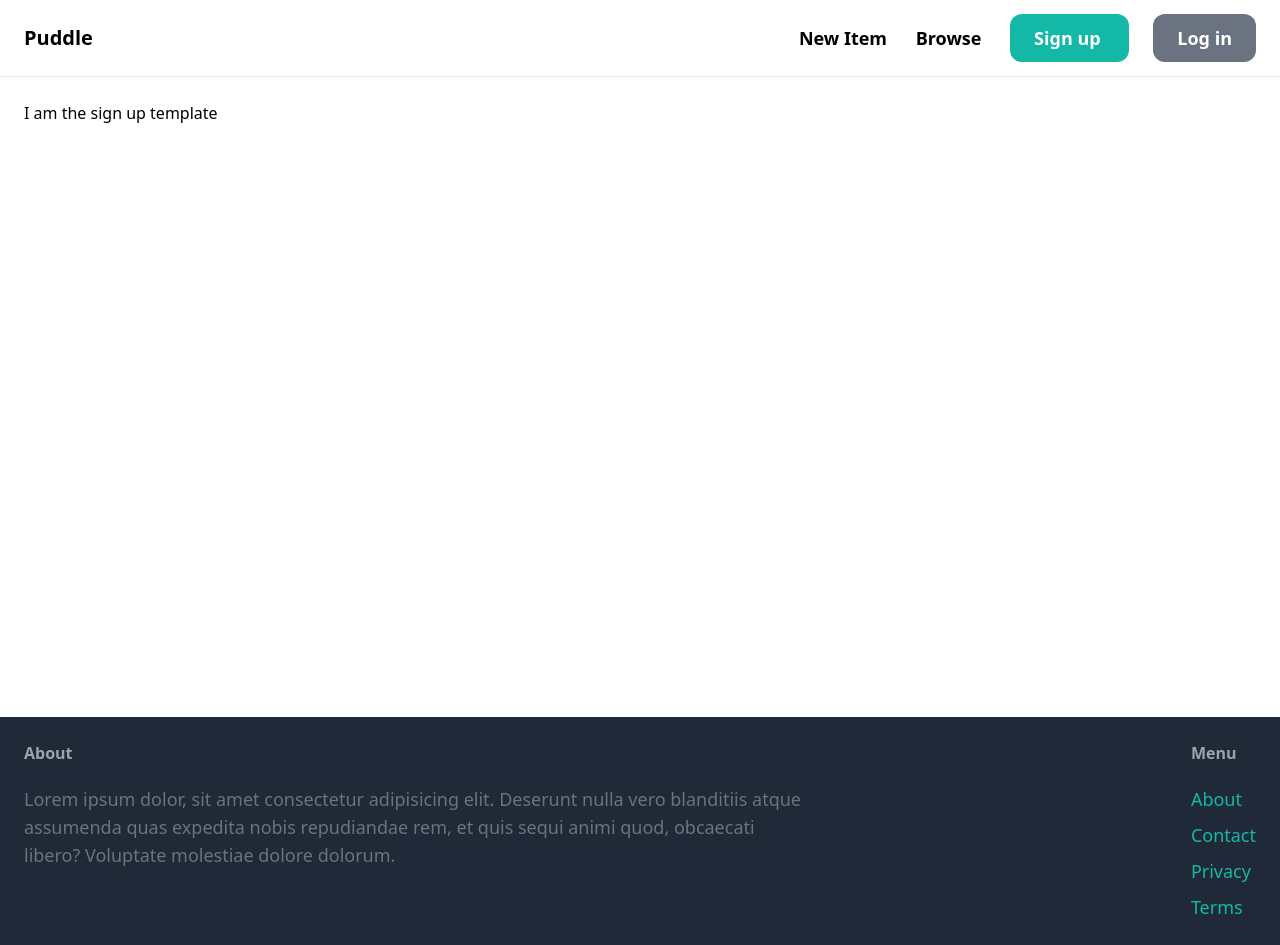
After one commit to irvingvjuarez/marketplace-django, a Django app: page /signup/ in a window 1280 px wide. The commit adds this page. Run offline with Django 4.2, Linux system fonts and the light colour scheme; some libraries are stand-ins or nearby versions.

Commit message:
SignUp setup done

```diff
--- a/puddle/core/templates/core/base.html
+++ b/puddle/core/templates/core/base.html
@@ -19,11 +19,11 @@
                 <a href="#" class="text-lg font-semibold hover:text-gray-500">
                     New Item
                 </a>
-                <a href="{% url 'browse' %}" class="text-lg font-semibold hover:text-gray-500">
+                <a href="{% url 'core:browse' %}" class="text-lg font-semibold hover:text-gray-500">
                     Browse
                 </a>
 
-                <a href="#" class="px-6 py-3 text-lg font-semibold bg-teal-500 text-white h-3 rounded-xl hover:bg-teal-700">
+                <a href="{% url 'core:signup' %}" class="px-6 py-3 text-lg font-semibold bg-teal-500 text-white h-3 rounded-xl hover:bg-teal-700">
                     Sign up
                 </a>
                 <a href="#" class="px-6 py-3 text-lg font-semibold bg-gray-500 text-white rounded-xl hover:bg-gray-700">
@@ -62,7 +62,7 @@
                     </a>
                 </li>
                 <li>
-                    <a href=" {% url 'contact' %} " class="text-lg text-teal-500 hover:text-teal-700">
+                    <a href=" {% url 'core:contact' %} " class="text-lg text-teal-500 hover:text-teal-700">
                         Contact
                     </a>
                 </li>
--- /dev/null
+++ b/puddle/core/templates/core/signup.html
@@ -0,0 +1,9 @@
+{% extends 'core/base.html' %}
+
+{% block title %}
+    Sign Up
+{% endblock title %}
+
+{% block content %}
+    <p>I am the sign up template</p>
+{% endblock content %}
--- a/puddle/core/urls.py
+++ b/puddle/core/urls.py
@@ -1,9 +1,11 @@
 from django.urls import path
-from .views import index, contact, browse, category_detail
+from .views import index, contact, browse, category_detail, sign_up
 
+app_name = "core"
 urlpatterns = [
     path('', index, name="index"),
     path("contact/", contact, name="contact"),
     path("browse/", browse, name="browse"),
+    path("signup/", sign_up, name="signup"),
     path("category/<int:category_id>", category_detail, name="category_detail")
 ]
--- a/puddle/core/views.py
+++ b/puddle/core/views.py
@@ -29,3 +29,6 @@ def category_detail(request, category_id):
         "category_name": chosenCategory.name,
         "items": items
     })
+
+def sign_up(request):
+    return render(request, "core/signup.html")
--- a/puddle/puddle/urls.py
+++ b/puddle/puddle/urls.py
@@ -5,6 +5,6 @@ from django.urls import path, include
 
 urlpatterns = [
     path("", include("core.urls")),
-    path('admin/', admin.site.urls),
-    path("item/", include("item.urls"))
+    path("item/", include("item.urls")),
+    path('admin/', admin.site.urls)
 ] + static(settings.MEDIA_URL, document_root=settings.MEDIA_ROOT)
```
Also changed, not shown: puddle/core/forms.py (added, +8 -0 lines).
